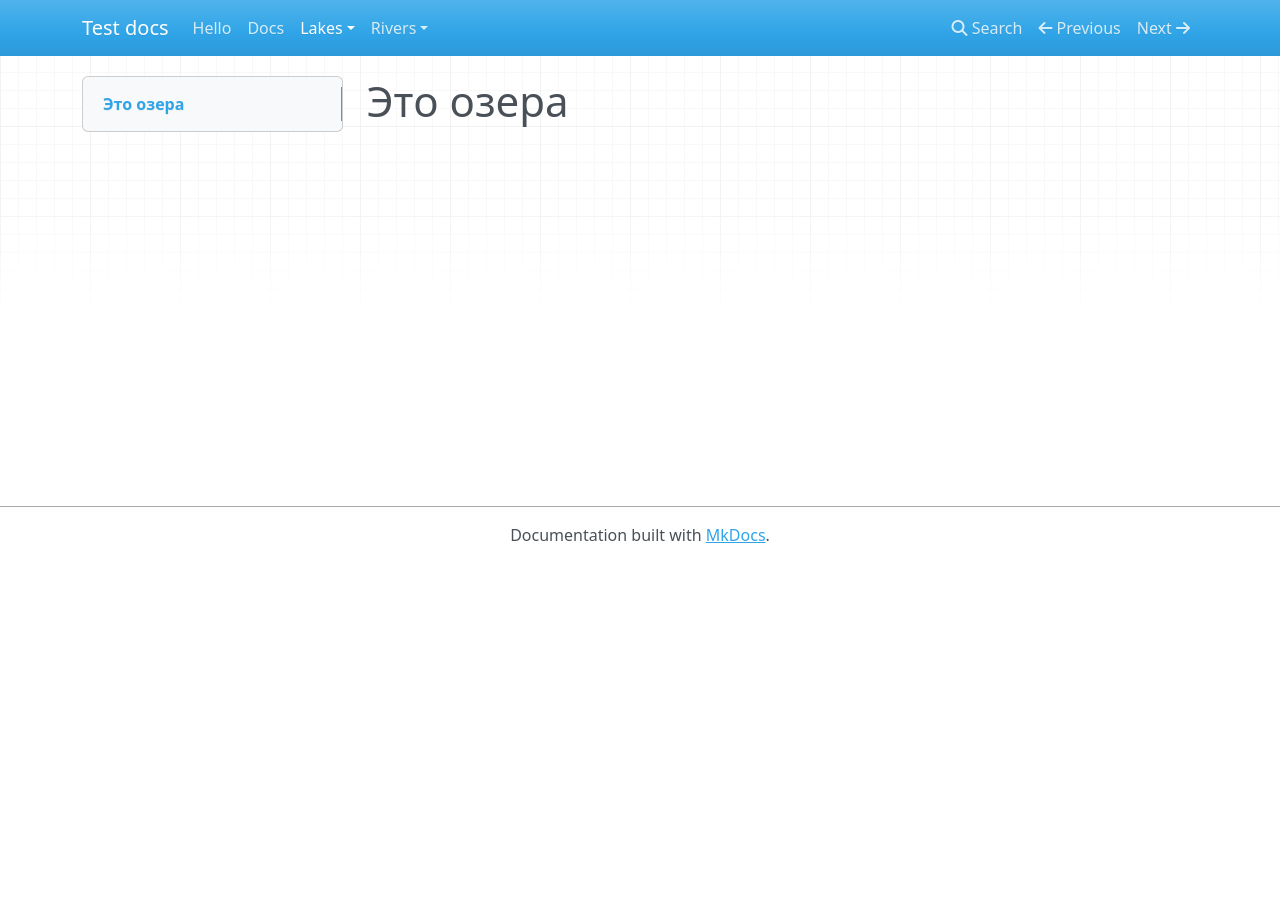
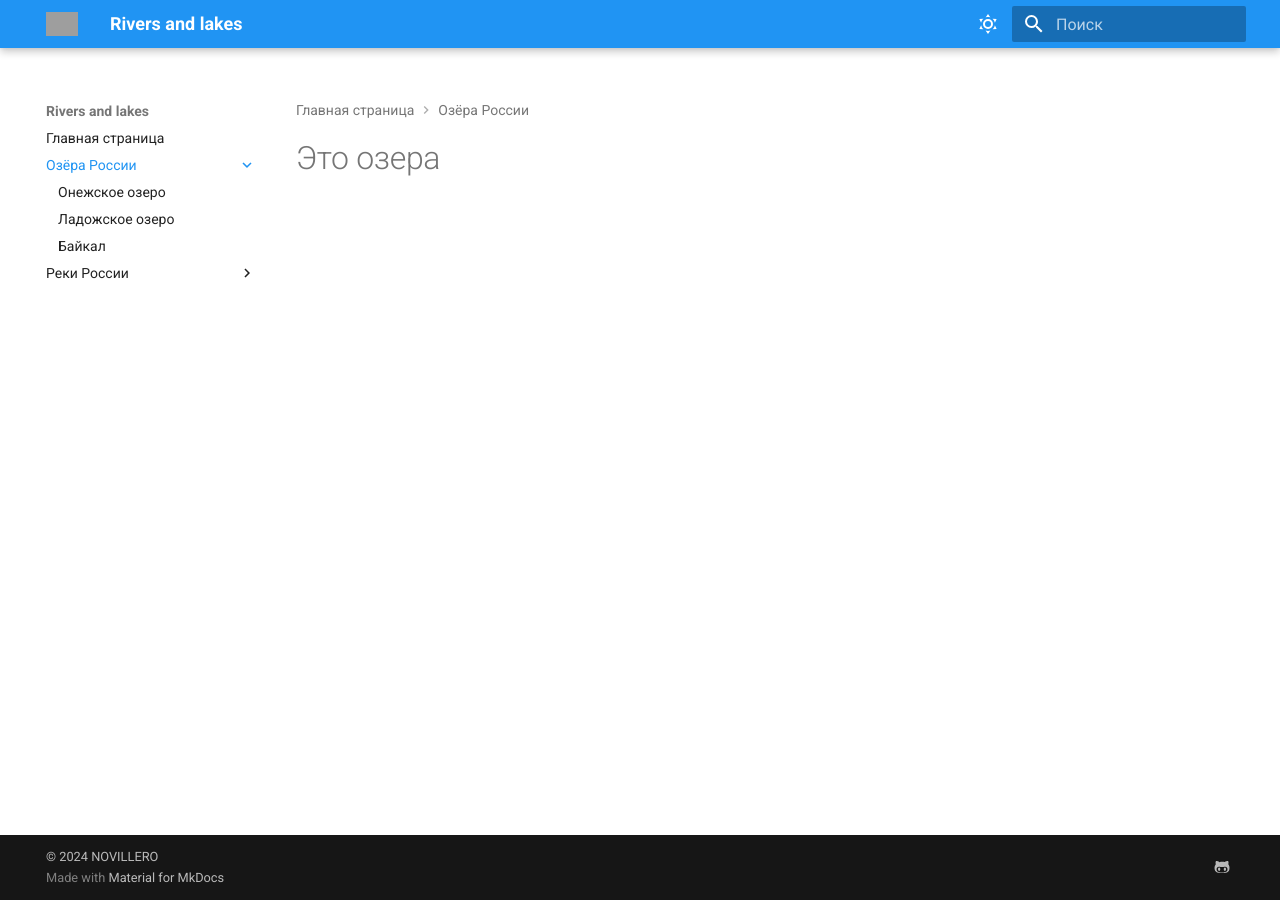
Before and after one commit to lopefre/Documentation, an MkDocs documentation site: the page built from docs/lakes/index.md, in a window 1280 px wide. Built offline with MkDocs 1.6.1 and Material for MkDocs 9.7.7, drawn with Linux system fonts in a browser that asks for light colours; nearby versions of some CDN libraries; grey boxes are pictures that could not be loaded.

Commit message:
site created

```diff
--- a/mkdocs.yml
+++ b/mkdocs.yml
@@ -1 +1,76 @@
-site_name: Test docs
+site_name: Rivers and lakes # Название сайта
+site_description: Rivers and lakes of Russia # Описание сайта, добавляется в meta-теги
+theme: # Тема сайта, информация о ее параметрах
+  name: material # Название темы
+  logo: logo.svg # Ссылка на логотип сайта
+  font:
+    text: Roboto # Шрифт текста
+    code: Roboto Mono # Шрифт для текста кода
+  features:
+    #- navigation.sections
+    - navigation.path # Хлебные крошки
+    - navigation.indexes # Позволяет создавать корневые страницы разделов меню. Корневая страница должна лежать в папке раздела и называться index.md. Пример использования корневых страниц приведен ниже в настройках nav
+    #- navigation.tabs # Верхнее меню
+    #- navigation.tabs.sticky # Фиксация верхнего меню
+    #- Navigation sections # Настройка спойлеров в левом меню
+    #- navigation.expand # Разворачивает спойлеры в левом меню по умолчанию
+    #- toc.integrate # Фиксирует оглавление страницы в левом меню
+    - navigation.instant # Функция быстрой загрузки страниц
+    - navigation.top # Добавляет кнопку «к началу» для быстрой обратной прокрутки страницы
+    - search.suggest # Подсказки при вводе поискового запроса
+    - search.highlight # Подсветка результатов поиска в тексте страницы
+    - content.code.copy # Кнопка копирования в блоке кода
+
+  language: ru # Язык
+  palette: # Настройки светлой и тёмной тем
+    # Настройки светлой темы
+    - scheme: default
+      toggle:
+        icon: material/weather-sunny # Иконка для активации светлой темы
+        name: Выключить солнышко # Всплывающий текст-подсказка
+      primary: blue # Основной цвет
+      accent: purple # Акцентный цвет
+    # Настройки тёмной темы
+    - scheme: slate
+      toggle:
+        icon: material/weather-night
+        name: Позвать солнышко
+      primary: deep purple
+      accent: blue
+
+nav: # Структура сайта
+    - Главная страница: index.md
+    - Озёра России:
+      - lakes/index.md
+      - Онежское озеро: lakes/Онежское озеро.md
+      - Ладожское озеро: lakes/Ладожское озеро.md
+      - Байкал: lakes/Байкал.md
+    - Реки России:
+      - rivers/index.md
+      - Свирь: rivers/Свирь.md
+      - Нева: rivers/Нева.md
+      - Ангара: rivers/Ангара.md
+
+extra:
+  social: # Ссылки на соц.сети
+    - icon: fontawesome/brands/github-alt # Иконка гитхаба
+      link: https://github.com/lopefre # Ссылка на гитхаб
+
+markdown_extensions: # Расширения markdown
+  - admonition # Поддержка информационных панелей (сообщений типа «Внимание», «Совет», «Примечание», etc.)
+  - footnotes # Поддержка встроенных сносок на страницах
+  - attr_list # Использование html-атрибутов и CSS в элементах markdown
+  - md_in_html # Поддержка markdown внутри html
+  - def_list # Поддержка списков определений
+  - pymdownx.tabbed # Использование вкладок (табов)
+  - pymdownx.details # Использование спойлеров (катов)
+  - pymdownx.highlight: # Подсветка синтаксиса в блоках кода
+      anchor_linenums: true
+  - pymdownx.superfences # Поддержка вложенных блоков кода
+  - pymdownx.snippets # Использование заимствованного контента
+  - pymdownx.emoji: # Иконки и эмодзи
+      emoji_index: !!python/name:material.extensions.emoji.twemoji
+      emoji_generator: !!python/name:material.extensions.emoji.to_svg
+
+copyright: |
+  &copy; 2024 NOVILLERO
```
